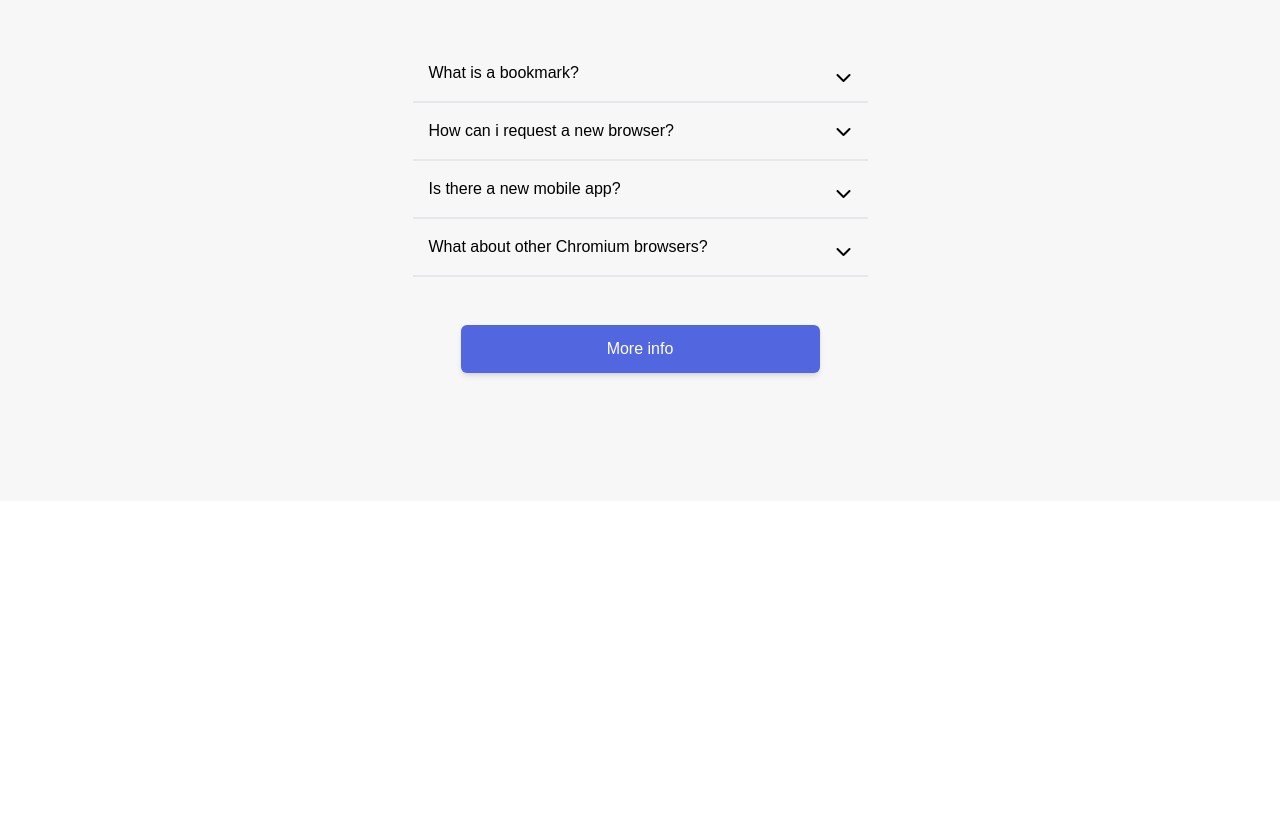
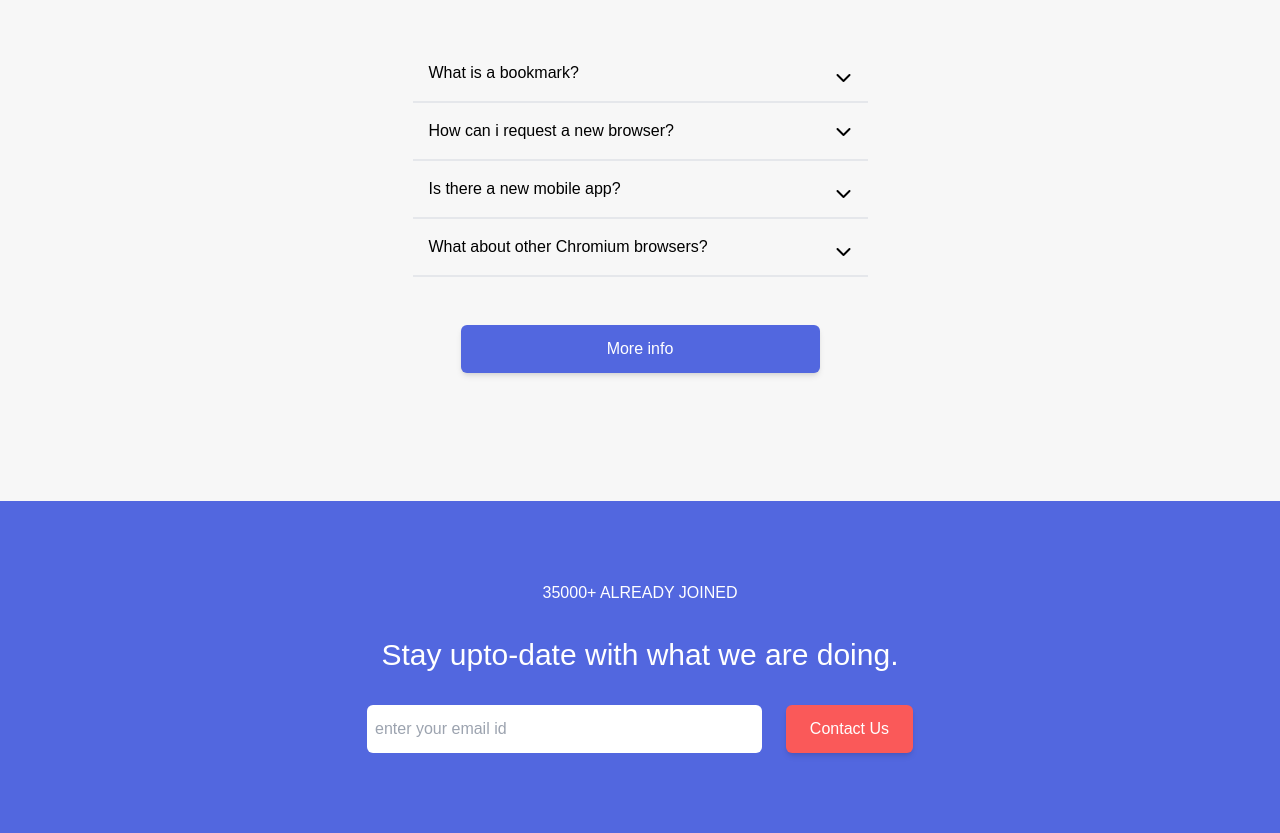
Before and after one commit to sumukhanidhibs/modernwebpage, a website: page src/index.html in a window 1280 px wide. Shown: the part 2792-3625 px from the top of the page. Before the commit the page ends 3293 px from the top, so only its background shows below. Drawn offline with Linux system fonts and the light colour scheme.

Commit message:
added contact form

```diff
--- a/src/index.html
+++ b/src/index.html
@@ -209,8 +209,21 @@
                 <button type="button" class="btn btn-purple hover:bg-bookmark-white hover:text-black m-12">More info</button>
             </div>
 
+
         </div>
     </section>
+    <div class="bg-bookmark-purple py-20 text-white">
+        <div class="container">
+            <div class="sm:w-3/4 lg:w-2/4 mx-auto">
+                <p class="font-light uppercase text-center mb-8">35000+ already joined</p>
+                <h1 class="text-3xl text-center">Stay upto-date with what we are doing.</h1>
+                <div class="flex flex-col sm:flex-row gap-6 mt-8">
+                    <input type="text" placeholder="enter your email id" class="focus:outline-none flex-1 px-2 py-3 rounded-md text-black">
+                    <button type="button" class="btn bg-bookmark-red hover:bg-bookmark-white hover:text-black">Contact Us</button>
+                </div>
+            </div>
+        </div>
+    </div>
 
 </body>
 
```
Also changed, not shown: src/output.css.
